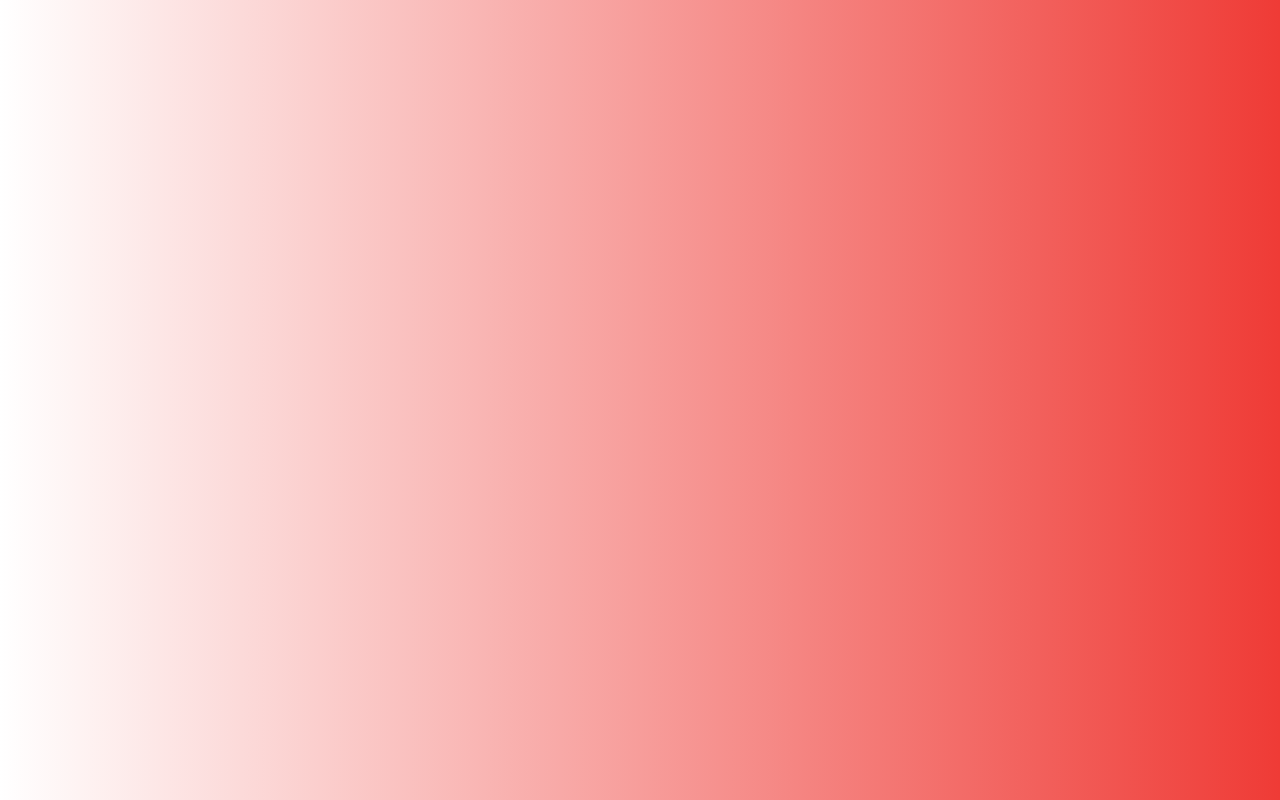
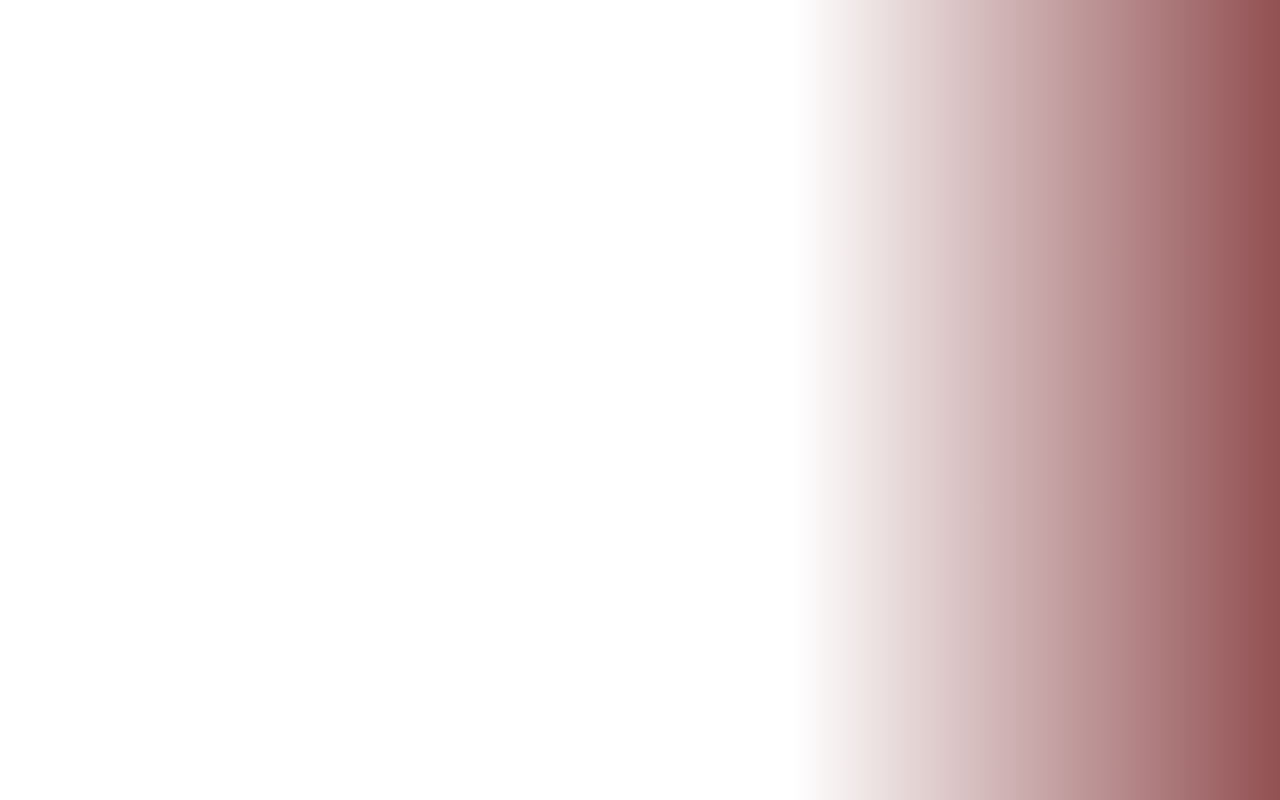
Before and after one commit to Hanhusaso/demo-unmsm, a website: page src/views/components/head.html in a window 1280 px wide. Drawn offline with nearby package versions, Linux system fonts and the light colour scheme.

Commit message:
change color bg

```diff
--- a/src/public/css/main.css
+++ b/src/public/css/main.css
@@ -1,8 +1,6 @@
 body {
-    background: #EF3B36;  /* fallback for old browsers */
-    background: -webkit-linear-gradient(to right, #FFFFFF, #EF3B36);  /* Chrome 10-25, Safari 5.1-6 */
-    background: linear-gradient(to right, #FFFFFF, #EF3B36); /* W3C, IE 10+/ Edge, Firefox 16+, Chrome 26+, Opera 12+, Safari 7+ */
-
+    background: rgb(255,255,255);
+    background: linear-gradient(90deg, rgba(255,255,255,1) 62%, rgba(112,25,28,0.7598389697675946) 100%, rgba(112,25,28,0.15199583251269255) 100%);
 }
 
 #noticias {
```
